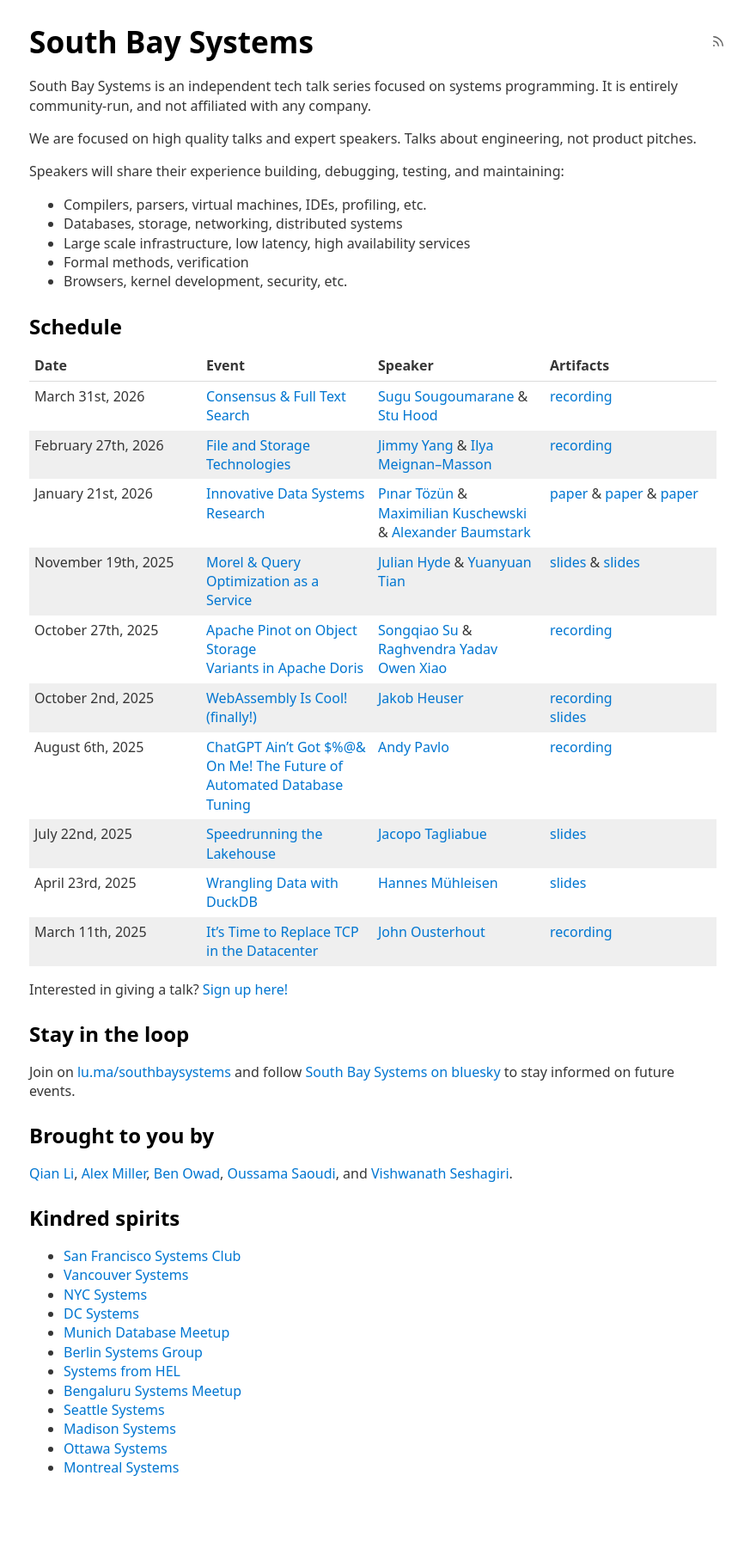
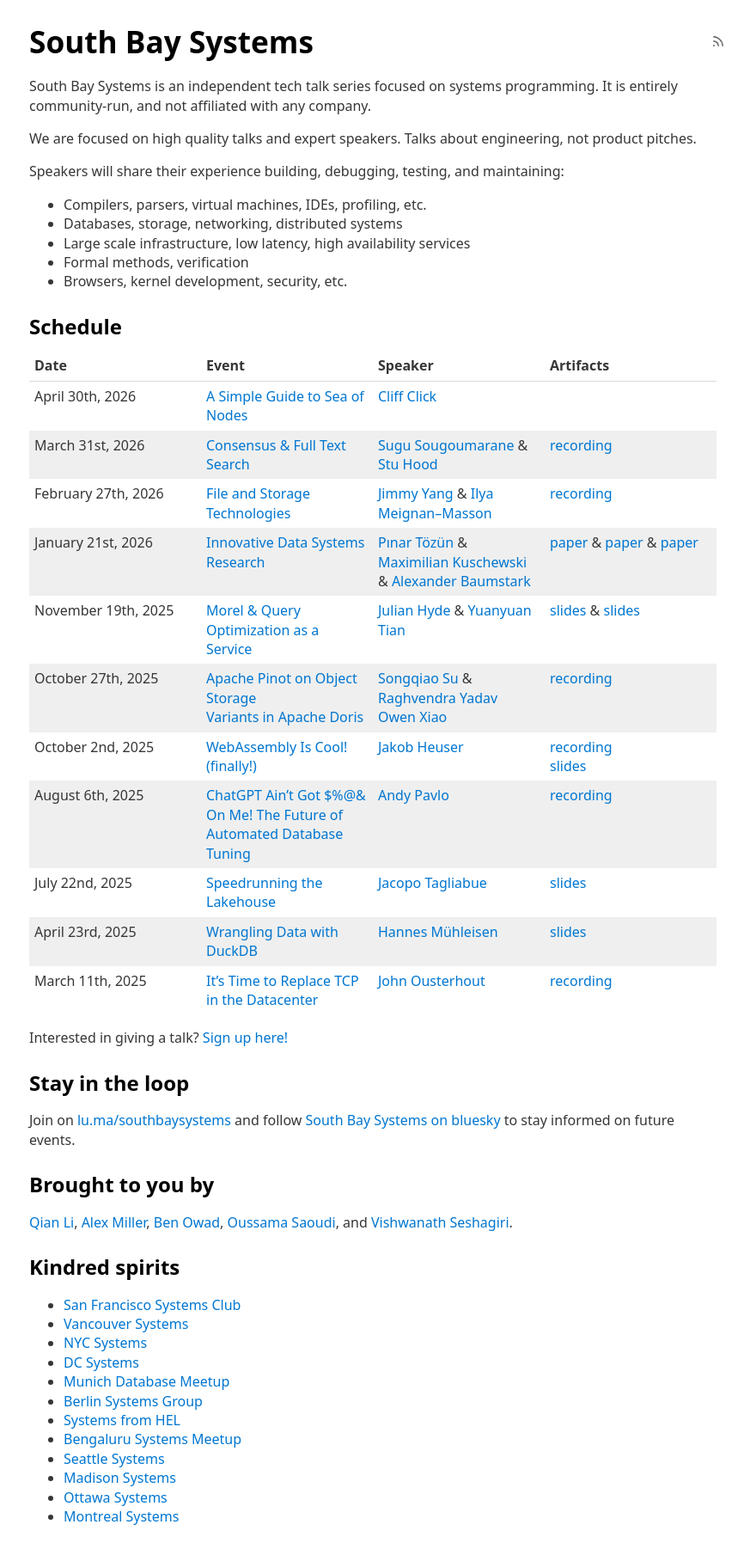
Before and after one commit to thisismiller/southbaysystems.xyz, a Jekyll site: the page built from index.markdown, in a window 1280 px wide. Shown: the whole page at 86% size, without its empty margins (206-1079 px from the left). Built offline with Jekyll 4.4.1, drawn with Linux system fonts in a browser that asks for light colours; before the commit the page ends 1739 px from its top, so only the background shows below that.

Commit message:
Announce april meetup

```diff
--- a/index.markdown
+++ b/index.markdown
@@ -21,6 +21,7 @@
 
 | Date | Event | Speaker | Artifacts |
 | --- | --- | --- | --- |
+| April 30th, 2026 | [A Simple Guide to Sea of Nodes](https://luma.com/nnq9aq27) | [Cliff Click](https://github.com/cliffclick) | |
 | March 31st, 2026 | [Consensus & Full Text Search](https://luma.com/2g3exvjw) | [Sugu Sougoumarane](https://sougou.io/about/) & [Stu Hood](https://www.linkedin.com/in/stu-hood-6b65633/) | [recording](https://youtu.be/TeFsBVIYBis) |
 | February 27th, 2026 | [File and Storage Technologies](https://luma.com/oqu0l8st) | [Jimmy Yang](https://www.linkedin.com/in/jimmy-yang-6a7a0b12/) & [Ilya Meignan--Masson](https://ilya-meignan--masson.me/) | [recording](https://www.youtube.com/watch?v=8j1Dqi2M_pI) |
 | January 21st, 2026 | [Innovative Data Systems Research](https://luma.com/8a54z94d) | [Pınar Tözün](https://www.pinartozun.com/) & [Maximilian Kuschewski](https://www.cs.cit.tum.de/dis/team/maximilian-kuschewski/) & [Alexander Baumstark](https://www.linkedin.com/in/alexander-baumstark-abc123/) | [paper](https://vldb.org/cidrdb/papers/2026/p6-houlborg.pdf) & [paper](https://www.cs.cit.tum.de/fileadmin/w00cfj/dis/papers/umami.pdf) & [paper](https://vldb.org/cidrdb/papers/2026/p24-baumstark.pdf) |
```
